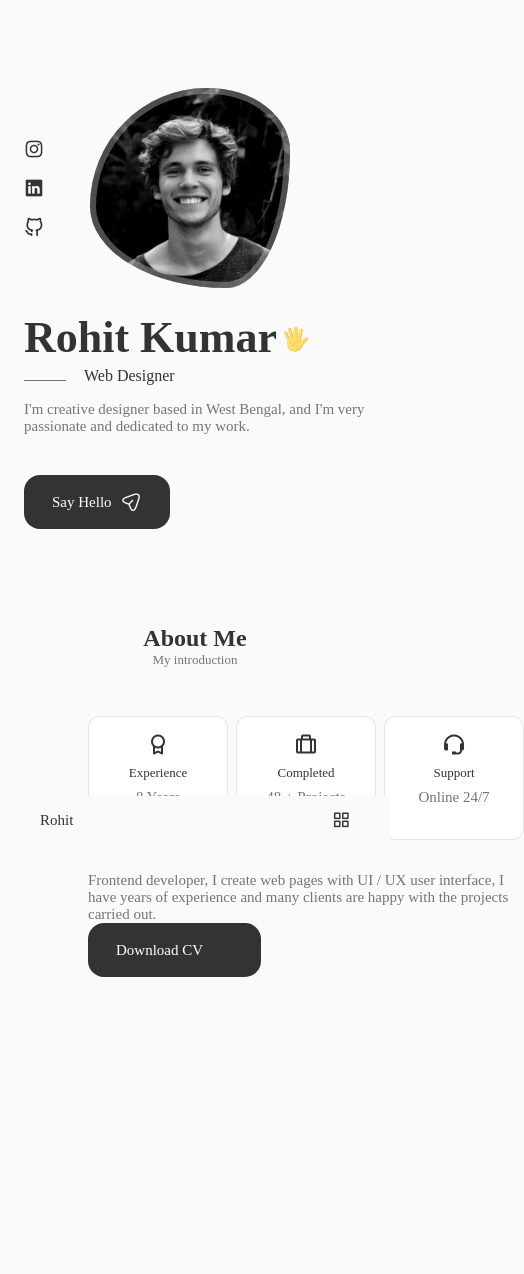
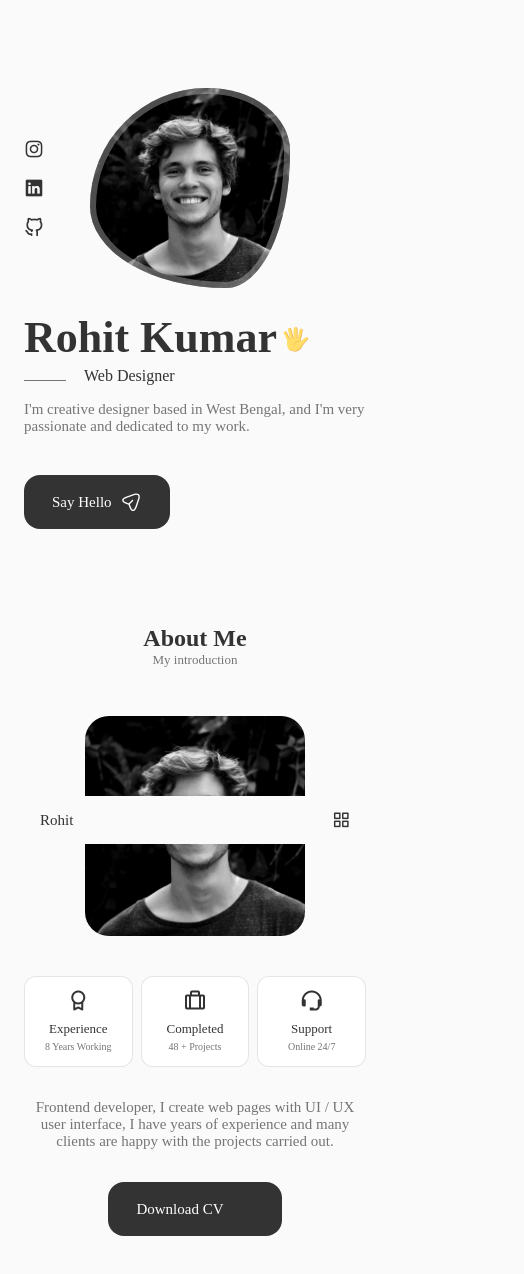
Before and after one commit to GitNinja36/portfolio, a React (Create React App) app: page / in a window 390 px wide. Shown: the top 1274 px of the page, 524 px wide, since content can reach past the window. Before the commit the page ends 1089 px from the top, so only its background shows below. Built offline with nearby package versions, Linux system fonts and the light colour scheme.

Commit message:
completing About tag

```diff
--- a/src/components/about/about.css
+++ b/src/components/about/about.css
@@ -11,8 +11,7 @@
 .about__info{
     grid-template-columns: repeat(3, 140px);
     gap: 0.5rem;
-    margin-bottom: var(--mb-2) ;
-
+    margin-bottom: var(--mb-2);
 }
 .about__box{
     background-color: var(--container-color);
@@ -29,5 +28,54 @@
 .about__title {
     font-size: var(--small-font-size);
     font-weight: var(--font-medium);
-    margin-bottom: var(--mb-0-5);
 }
+.about__subtitle{
+    font-size: var(--tiny-font-size);
+}
+.about__description{
+    padding: 0 4rem 0 0;
+    margin-bottom: var(--mb-2-5);
+}
+
+/*=============== BREAKPOINTS ===============*/
+/* For large devices */
+@media screen and (max-width: 992px) {
+    .about__container {
+        grid-template-columns: 1fr;
+        row-gap: 2.5rem;
+    }
+    .about__img {
+        width: 220px;
+    }
+    .about__box {
+        padding: 0.75rem 0.5rem;
+    }
+    .about__data{
+        text-align: center;
+    }
+    .about__info{
+        justify-content: center;
+    }
+    .about__description{
+        padding: 0 5rem;
+        margin-bottom: 2rem;
+    }
+}
+
+/* For medium devices */
+
+@media screen and (max-width: 576px) {
+    .about__info{
+        grid-template-columns: repeat(3, 1fr);
+    }
+    .about__description{
+        padding: 0;
+    }
+}
+
+/* For small devices */
+@media screen and (max-width: 350px) {
+    .about__info{
+        grid-template-columns: repeat(2, 1fr);
+    }
+}
```
